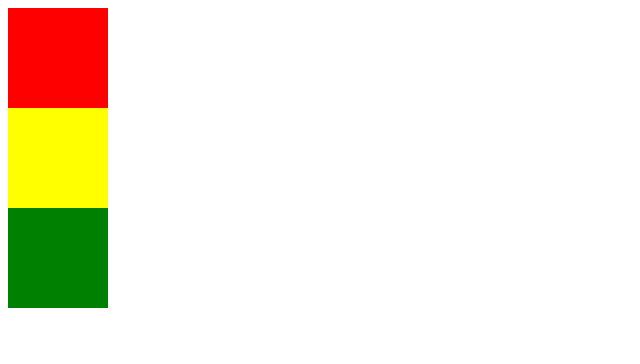
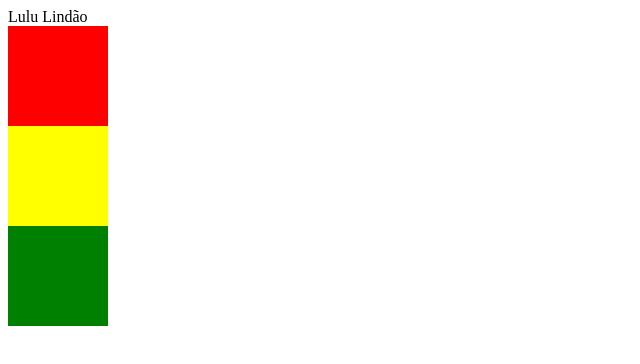
Before and after one commit to RaBastos2/treinamento, a plain HTML site: page index.html in a window 1280 px wide. Shown: the whole page, without its empty margins (0-640 px from the left). Drawn offline with Linux system fonts and the light colour scheme.

Commit message:
Add Lulu
Add Lulu

```diff
--- a/index.html
+++ b/index.html
@@ -8,6 +8,7 @@
     <link rel="stylesheet" href="style.css">
 </head>
 <body>
+    Lulu Lindão
     <div id="num1"></div>
     <div id="num2"></div>
     <div id="num3"></div>
```
